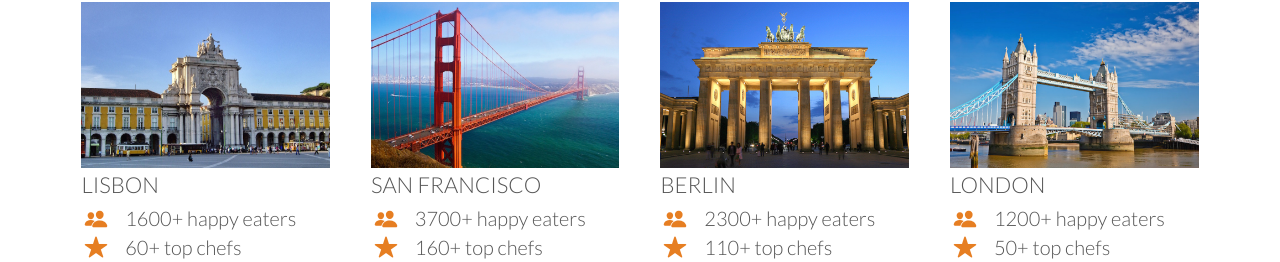
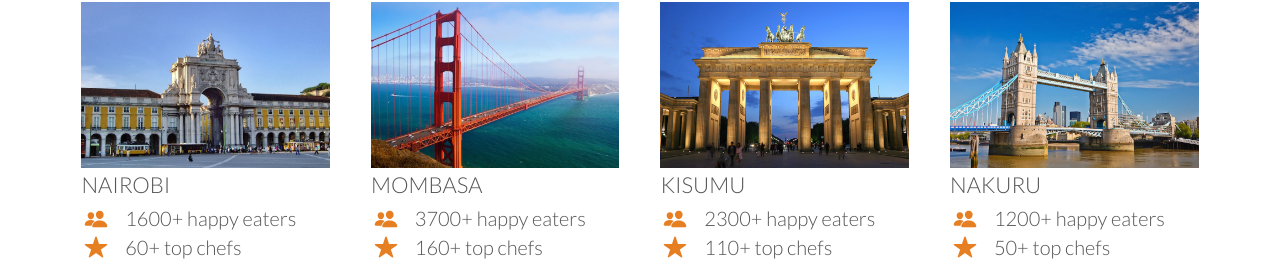
Before and after one commit to caxtonMuthoni/food_delivery_frontend, a plain HTML site: page index.html in a window 1280 px wide. Shown: the part 2917-3179 px from the top of the page. Drawn offline with nearby package versions, Linux system fonts and the light colour scheme.

Commit message:
cities edit

```diff
--- a/index.html
+++ b/index.html
@@ -170,8 +170,8 @@
         </div>
         <div class="row js--wp-3">
             <div class=" col span-1-of-4 box city">
-                <img src="resources/imgs/lisbon-3.jpg" alt="Lisbon">
-                <h3>Lisbon</h3>
+                <img src="resources/imgs/lisbon-3.jpg" alt="Nairobi">
+                <h3>Nairobi</h3>
                 <div class="feature">
                     <ion-icon name="people" class="small-icon"></ion-icon>
                     1600+ happy eaters
@@ -187,8 +187,8 @@
             </div>
 
             <div class="col span-1-of-4 box city">
-                <img src="resources/imgs/san-francisco.jpg" alt="San Francisco">
-                <h3>San Francisco</h3>
+                <img src="resources/imgs/san-francisco.jpg" alt="Mombasa">
+                <h3>Mombasa</h3>
                 <div class="feature">
                     <ion-icon name="people" class="small-icon"></ion-icon>
                     3700+ happy eaters
@@ -204,8 +204,8 @@
             </div>
 
             <div class="col span-1-of-4 box city">
-                <img src="resources/imgs/berlin.jpg" alt="Berlin">
-                <h3>Berlin</h3>
+                <img src="resources/imgs/berlin.jpg" alt="Kisumu">
+                <h3>Kisumu</h3>
                 <div class="feature">
                     <ion-icon name="people" class="small-icon"></ion-icon>
                     2300+ happy eaters
@@ -221,8 +221,8 @@
             </div>
 
             <div class="col span-1-of-4 box city">
-                <img src="resources/imgs/london.jpg" alt="London">
-                <h3>London</h3>
+                <img src="resources/imgs/london.jpg" alt="Nakuru">
+                <h3>Nakuru</h3>
                 <div class="feature">
                     <ion-icon name="people" class="small-icon"></ion-icon>
                     1200+ happy eaters
```
